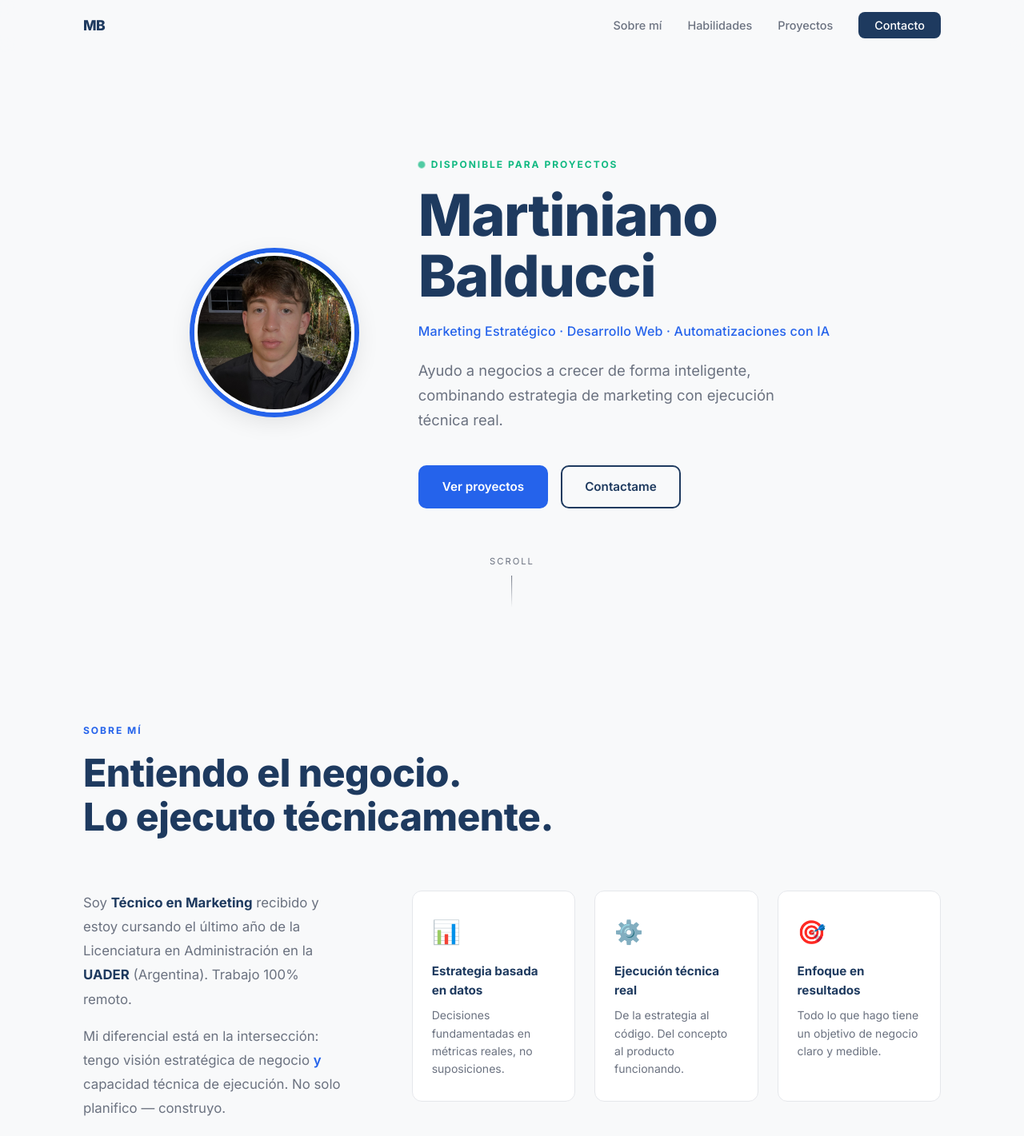
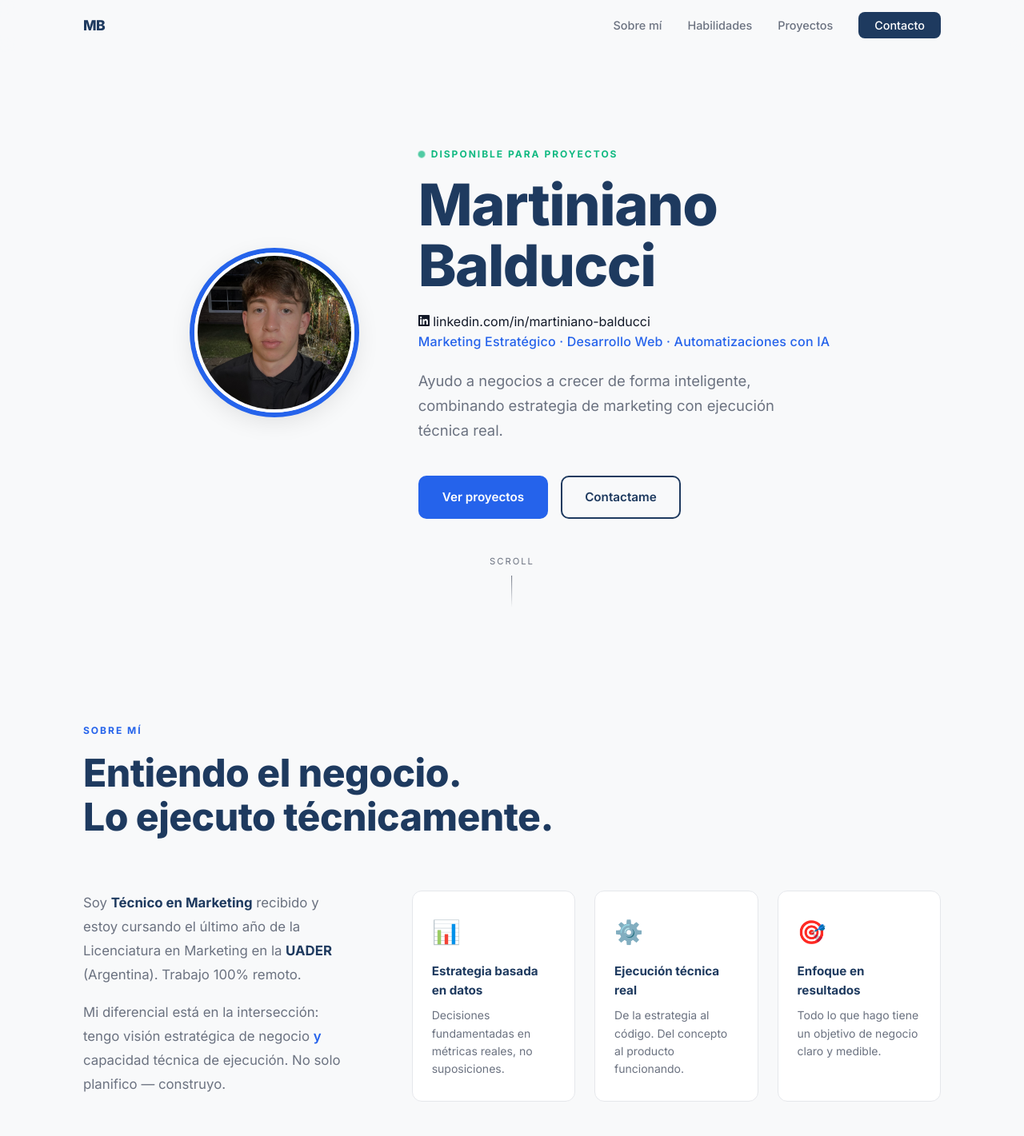
Before and after one commit to martibalducci/portfolio, a plain HTML site: page index.html in a window 1280 px wide. Shown: the top 1421 px of the page at 80% size. Drawn offline with Linux system fonts and the light colour scheme.

Commit message:
update index.html

```diff
--- a/index.html
+++ b/index.html
@@ -49,6 +49,10 @@
       <div class="hero-text">
         <p class="hero-label">Disponible para proyectos</p>
         <h1>Martiniano<br>Balducci</h1>
+        <a href="https://www.linkedin.com/in/martiniano-balducci-252682380/" target="_blank" rel="noopener" class="hero-linkedin">
+          <svg width="14" height="14" viewBox="0 0 24 24" fill="currentColor"><path d="M20.447 20.452h-3.554v-5.569c0-1.328-.027-3.037-1.852-3.037-1.853 0-2.136 1.445-2.136 2.939v5.667H9.351V9h3.414v1.561h.046c.477-.9 1.637-1.85 3.37-1.85 3.601 0 4.267 2.37 4.267 5.455v6.286zM5.337 7.433a2.062 2.062 0 0 1-2.063-2.065 2.064 2.064 0 1 1 2.063 2.065zm1.782 13.019H3.555V9h3.564v11.452zM22.225 0H1.771C.792 0 0 .774 0 1.729v20.542C0 23.227.792 24 1.771 24h20.451C23.2 24 24 23.227 24 22.271V1.729C24 .774 23.2 0 22.222 0h.003z"/></svg>
+          linkedin.com/in/martiniano-balducci
+        </a>
         <p class="hero-roles">Marketing Estratégico · Desarrollo Web · Automatizaciones con IA</p>
         <p class="hero-tagline">Ayudo a negocios a crecer de forma inteligente, combinando estrategia de marketing con ejecución técnica real.</p>
         <div class="hero-ctas">
@@ -72,7 +76,7 @@
       </div>
       <div class="sobre-grid reveal">
         <div class="sobre-text">
-          <p>Soy <strong>Técnico en Marketing</strong> recibido y estoy cursando el último año de la Licenciatura en Administración en la <strong>UADER</strong> (Argentina). Trabajo 100% remoto.</p>
+          <p>Soy <strong>Técnico en Marketing</strong> recibido y estoy cursando el último año de la Licenciatura en Marketing en la <strong>UADER</strong> (Argentina). Trabajo 100% remoto.</p>
           <p>Mi diferencial está en la intersección: tengo visión estratégica de negocio <em>y</em> capacidad técnica de ejecución. No solo planifico — construyo.</p>
         </div>
         <div class="pilares">
```
